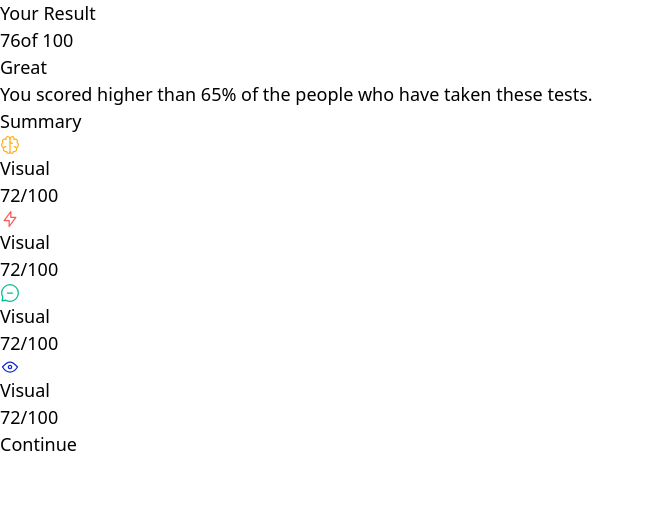
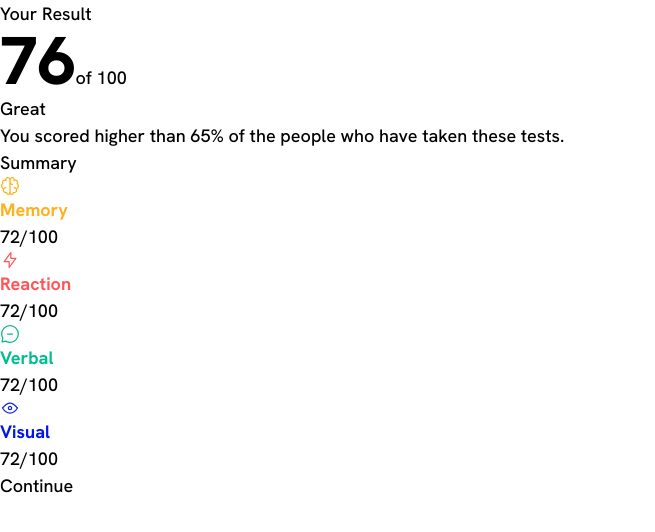
Before and after one commit to reinerb/fem-results-summary, a React (Vite) app: page / in a window 1280 px wide. Shown: the top 532 px of the page, without its empty margins (0-655 px from the left). Built offline with nearby package versions, Linux system fonts and the light colour scheme.

Commit message:
Add colors

```diff
--- a/src/App.jsx
+++ b/src/App.jsx
@@ -9,7 +9,7 @@ function App() {
       <section>
         <h1>Your Result</h1>
         <div>
-          <span>76</span>
+          <span className='font-extrabold text-6xl'>76</span>
           <span>of 100</span>
         </div>
         <p>Great</p>
@@ -21,7 +21,7 @@ function App() {
         <h2>Summary</h2>
         <div>
           <img src={memoryIcon} />
-          <p>Visual</p>
+          <p className='text-orangey-yellow font-bold'>Memory</p>
           <p>
             <span>72</span>
             <span>/</span>
@@ -30,7 +30,7 @@ function App() {
         </div>
         <div>
           <img src={reactionIcon} />
-          <p>Visual</p>
+          <p className='text-light-red font-bold'>Reaction</p>
           <p>
             <span>72</span>
             <span>/</span>
@@ -39,7 +39,7 @@ function App() {
         </div>
         <div>
           <img src={verbalIcon} />
-          <p>Visual</p>
+          <p className='text-green-teal font-bold'>Verbal</p>
           <p>
             <span>72</span>
             <span>/</span>
@@ -48,7 +48,7 @@ function App() {
         </div>
         <div>
           <img src={visualIcon} />
-          <p>Visual</p>
+          <p className='text-cobalt-blue font-bold'>Visual</p>
           <p>
             <span>72</span>
             <span>/</span>
--- a/src/styles/globals.css
+++ b/src/styles/globals.css
@@ -6,6 +6,8 @@
 
 @layer base {
   html {
+    font-family: 'Hanken Grotesk', sans-serif;
     font-size: 18px;
+    font-weight: 500;
   }
 }
```
